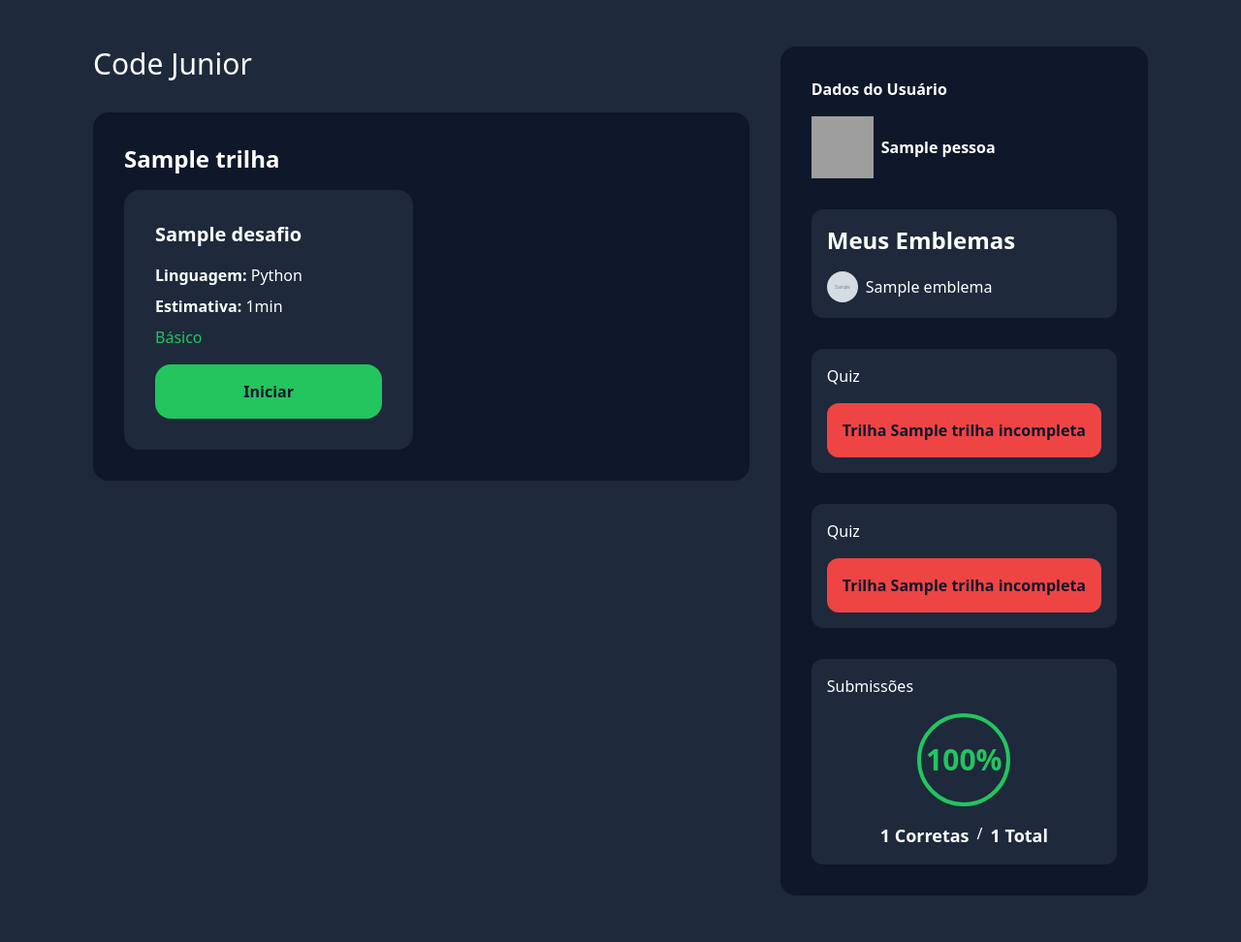
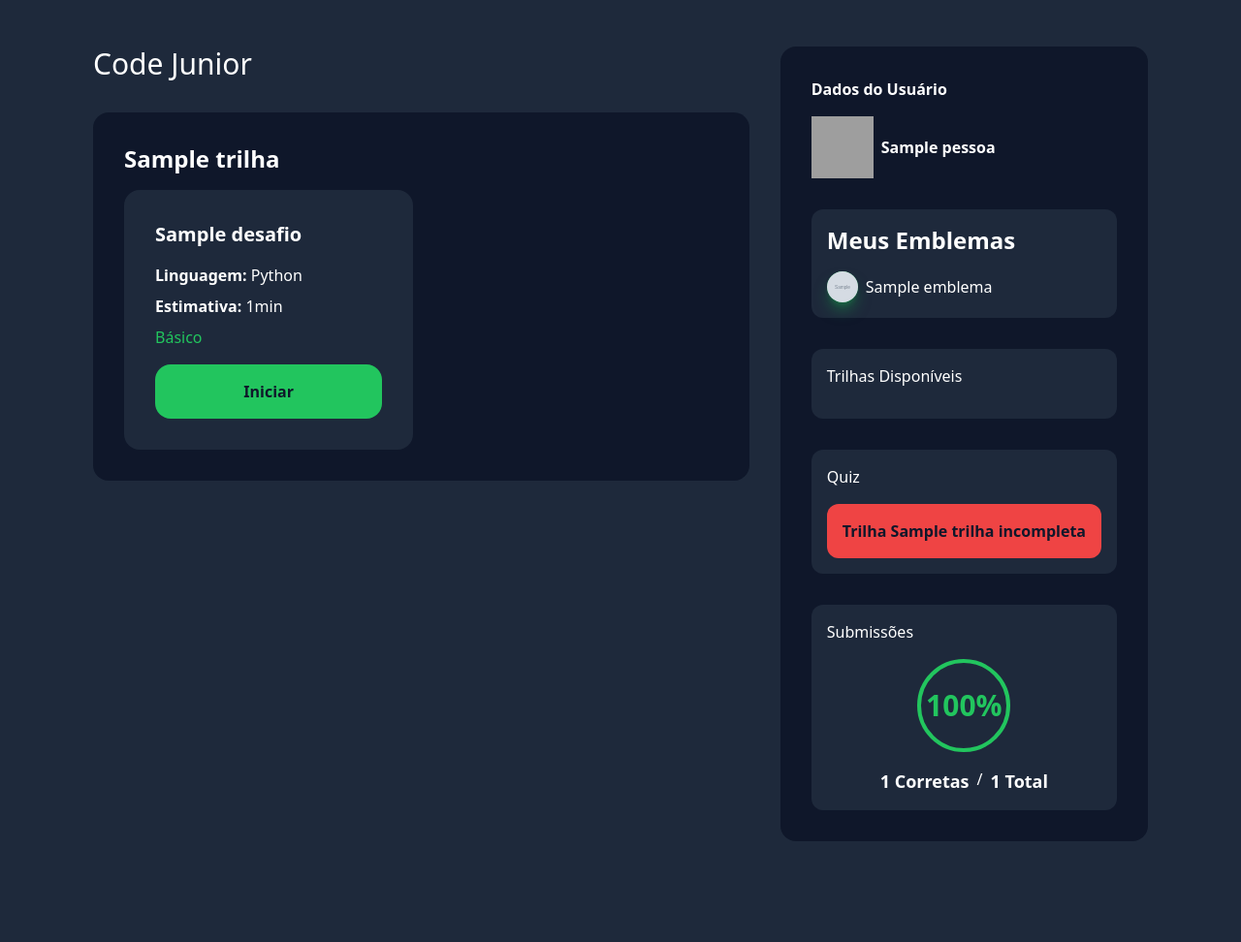
Before and after one commit to freitasanderson1/CodeJunior, a Django app: page /codejunior/ in a window 1280 px wide. Shown: the whole page at 97% size. After the commit the page ends 868 px from the top, so only its background shows below. Run offline with Django 4.2, Linux system fonts and the light colour scheme; a user stored in the database is signed in; tables that the repository leaves empty hold one stand-in row (values such as "Sample post"); grey boxes marked "Sample" are stand-in pictures; some libraries are stand-ins or nearby versions; grey boxes are pictures that could not be loaded.

Commit message:
feat/refatorarPaginaInicial (#33)
* fix: add paginas dos emblemas

* feat: trilhasDisponiveis

* add media

* :art: Add Class Meta, Style no Emblema

Add Class Meta, Style no Emblema

---------

Co-authored-by: Anderson Freitas <freitas.dev@proton.me>

```diff
--- a/codeJunior/desafios/models/Emblema.py
+++ b/codeJunior/desafios/models/Emblema.py
@@ -8,5 +8,10 @@ class Emblema(models.Model):
     imagem = models.ImageField(u'Imagem do Emblema', upload_to='emblemas/')
     trilha = models.ForeignKey(Trilha, on_delete=models.CASCADE)
 
+    class Meta:
+        verbose_name = 'Emblema'
+        verbose_name_plural = 'Emblemas'
+        ordering = ['id','trilha','nome']
+
     def __str__(self):
         return self.nome
--- a/codeJunior/desafios/templates/desafiosListView.html
+++ b/codeJunior/desafios/templates/desafiosListView.html
@@ -99,7 +99,7 @@
         <ul class="space-y-2 mt-4">
             {% for emblema in emblemasGanhos %}
                 <li class="flex items-center">
-                    <img src="{{ emblema.imagem.url }}" alt="{{ emblema.nome }}" class="w-8 h-8 mr-2 rounded-full mr-2">
+                    <img src="{{ emblema.imagem.url }}" alt="{{ emblema.nome }}" class="w-8 h-8 mr-2 rounded-full mr-2 bg-green-600 shadow-lg shadow-green-600/50">
                     {{ emblema.nome }}
                 </li>
             {% empty %}
@@ -108,23 +108,17 @@
         </ul>
     </div>
 
-
-
     <div class="mt-8 bg-slate-800 p-4 rounded-xl text-white">
-        <h3>Quiz</h3>
+      <h3>Trilhas Disponíveis</h3>
 
       <ul class="space-y-2 mt-4">
         {% for trilha in object_list %}
           <li class="w-full">
-                {% if trilha.checkCompletouTrilha and trilha.quiz_set.first %}
-                  <a class="w-full block text-center rounded-xl bg-green-500 p-4 text-slate-900 font-bold block" href="{% url "quiz-tentativa" trilha.quiz_set.first.slug %}">
-                    {{ trilha }}
+            <!-- {% if not trilha.checkCompletouTrilha %} -->
+              <a class="w-full block text-center rounded-xl bg-green-500 p-4 text-slate-900 font-bold block" href="#">
+                {{ trilha.titulo }}
               </a>
-                  {% else %}
-                  <button class="w-full block text-center rounded-xl bg-red-500 p-4 text-slate-900 font-bold block">
-                    Trilha {{ trilha }} incompleta
-                  </button>
-                {% endif %}
+            <!-- {% endif %} -->
           </li>
         {% endfor %}
       </ul>
```
Also changed, not shown: codeJunior/codeJunior/media/emblemas/trofeu_2zlnub1.png (added), codeJunior/codeJunior/media/emblemas/trofeu_mzAhsio.png (added), codeJunior/static-global/assets/img/emblemas/trofeu.png (added). Lines whose indentation alone changed are shown as unchanged.
